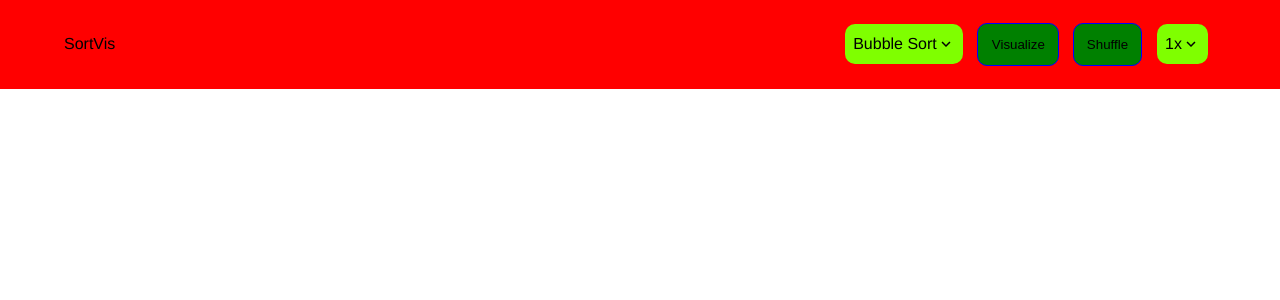
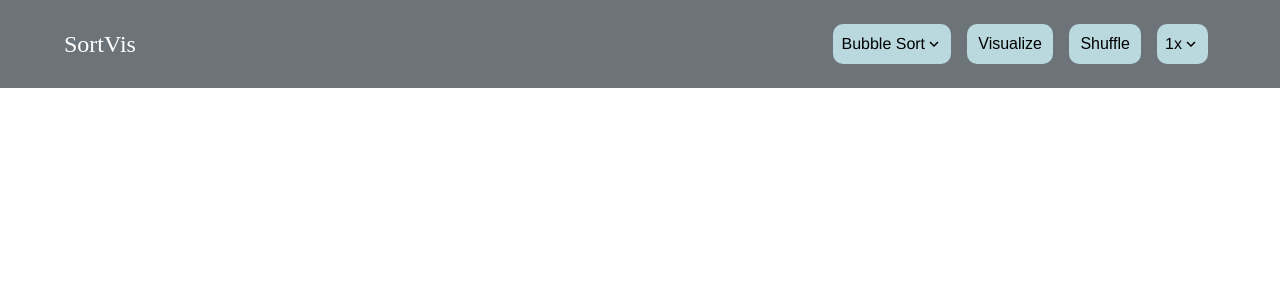
Before and after one commit to Jatinmanav/sorting-algorithm-visualizer, a Vue app: page / in a window 1280 px wide. Shown: the top 300 px of the page. Built offline with nearby package versions, Linux system fonts and the light colour scheme.

Commit message:
update header

```diff
--- a/public/index.html
+++ b/public/index.html
@@ -1,5 +1,5 @@
 <!DOCTYPE html>
-<html lang="">
+<html lang="" data-theme="light">
   <head>
     <meta charset="utf-8">
     <meta http-equiv="X-UA-Compatible" content="IE=edge">
--- a/src/App.vue
+++ b/src/App.vue
@@ -1,5 +1,5 @@
 <template>
-  <Header msg="Header" />
+  <Header />
 </template>
 
 <script>
@@ -14,6 +14,15 @@ export default {
 </script>
 
 <style lang="scss">
+html[data-theme="light"] {
+  --header-color: #6c7479;
+  --button-color: #b9d9de;
+  --button-hover-color: #82bbc4;
+  --logo-color: #ffffff;
+  --background-color: #ecf5f6;
+  font-family: Monsterrat, Arial, Helvetica, sans-serif;
+}
+
 body,
 h1,
 h2,
--- a/src/components/AlgorithmDropdownList.vue
+++ b/src/components/AlgorithmDropdownList.vue
@@ -34,7 +34,6 @@ export default {
   },
   methods: {
     toggleDropdown() {
-      console.log('Clicked');
       this.open = !this.open;
     },
   },
@@ -46,7 +45,7 @@ export default {
 
 <style lang="scss" scoped>
 .dropdown-container {
-  background: chartreuse;
+  background: var(--button-color);
   position: relative;
   border-radius: 10px;
 }
@@ -56,10 +55,12 @@ export default {
   align-items: center;
   justify-content: space-between;
   padding: 0.5em;
-}
-
-.dropdown-icon {
+  border-radius: 10px;
   cursor: pointer;
+  transition: background-color 250ms;
+  &:hover {
+    background-color: var(--button-hover-color);
+  }
 }
 
 .dropdown-items-container {
@@ -74,11 +75,13 @@ export default {
   padding: 0.5em;
   border: solid 1px black;
   border-top: none;
+  transition: background-color 250ms;
+  cursor: pointer;
   &:first-child {
     border: solid 1px black;
   }
   &:hover {
-    background-color: yellowgreen;
+    background-color: var(--button-hover-color);
   }
 }
 </style>
--- a/src/components/Header.vue
+++ b/src/components/Header.vue
@@ -18,9 +18,6 @@ import SpeedDropdownList from './SpeedDropdownList.vue';
 
 export default {
   name: 'Header',
-  props: {
-    msg: String,
-  },
   components: {
     AlgorithmDropdownList,
     SpeedDropdownList,
@@ -30,11 +27,17 @@ export default {
 
 <style scoped lang="scss">
 .header {
-  background-color: red;
+  background-color: var(--header-color);
   display: flex;
   justify-content: space-between;
   padding: 1em 5%;
   align-items: center;
+}
+
+.logo {
+  color: var(--logo-color);
+  font-size: 1.5em;
+  font-family: Monsterrat;
 }
 
 .sorting-options-container {
@@ -49,13 +52,15 @@ export default {
 
 .header-button {
   outline: none;
-  border: 1px blue solid;
-  padding: 1em;
+  border: none;
+  padding: 0.7em;
+  font-size: 1em;
   border-radius: 10px;
-  background-color: green;
+  background-color: var(--button-color);
   cursor: pointer;
+  transition: background-color 250ms;
   &:hover {
-    background-color: greenyellow;
+    background-color: var(--button-hover-color);
   }
 }
 </style>
--- a/src/components/SpeedDropdownList.vue
+++ b/src/components/SpeedDropdownList.vue
@@ -34,7 +34,6 @@ export default {
   },
   methods: {
     toggleDropdown() {
-      console.log('Clicked');
       this.open = !this.open;
     },
   },
@@ -46,7 +45,7 @@ export default {
 
 <style lang="scss" scoped>
 .dropdown-container {
-  background: chartreuse;
+  background: var(--button-color);
   position: relative;
   border-radius: 10px;
 }
@@ -56,6 +55,12 @@ export default {
   align-items: center;
   justify-content: space-between;
   padding: 0.5em;
+  border-radius: 10px;
+  transition: background-color 250ms;
+  cursor: pointer;
+  &:hover {
+    background-color: var(--button-hover-color);
+  }
 }
 
 .dropdown-icon {
@@ -74,11 +79,13 @@ export default {
   padding: 0.5em;
   border: solid 1px black;
   border-top: none;
+  cursor: pointer;
+  transition: background-color 250ms;
   &:first-child {
     border: solid 1px black;
   }
   &:hover {
-    background-color: yellowgreen;
+    background-color: var(--button-hover-color);
   }
 }
 </style>
```
